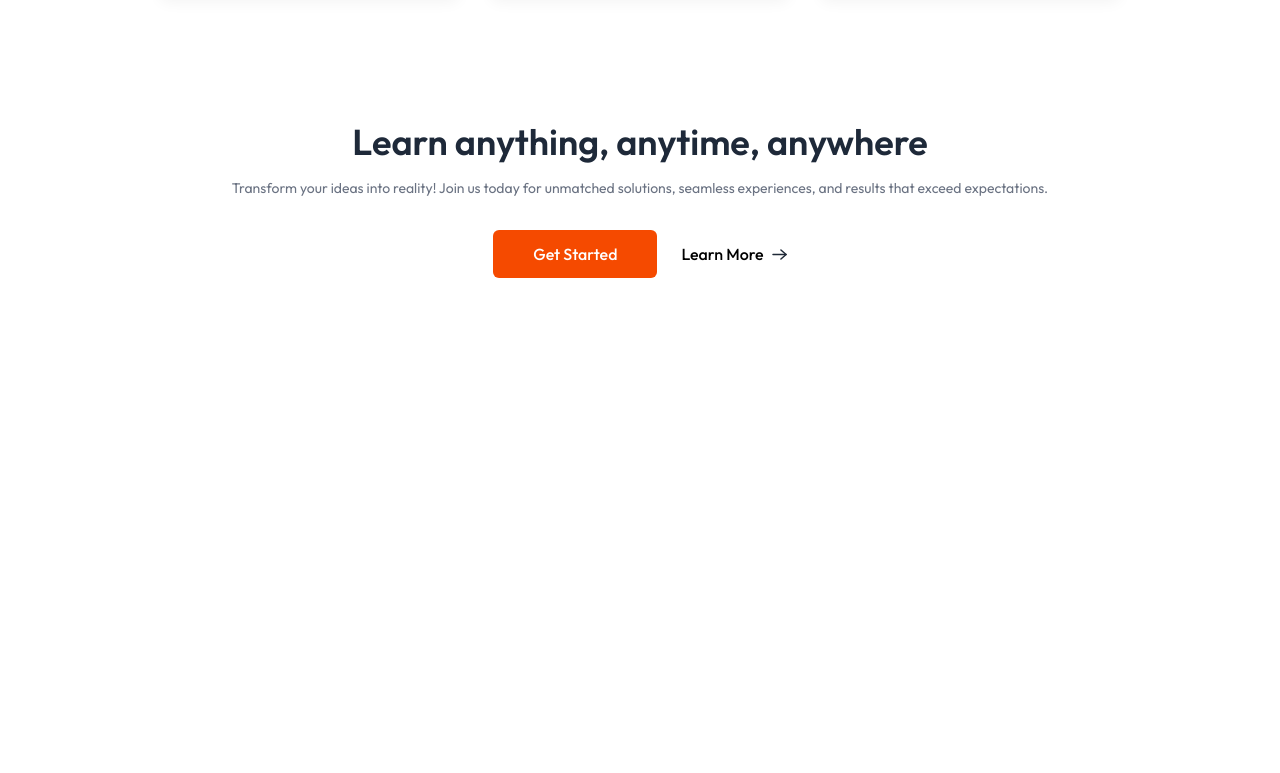
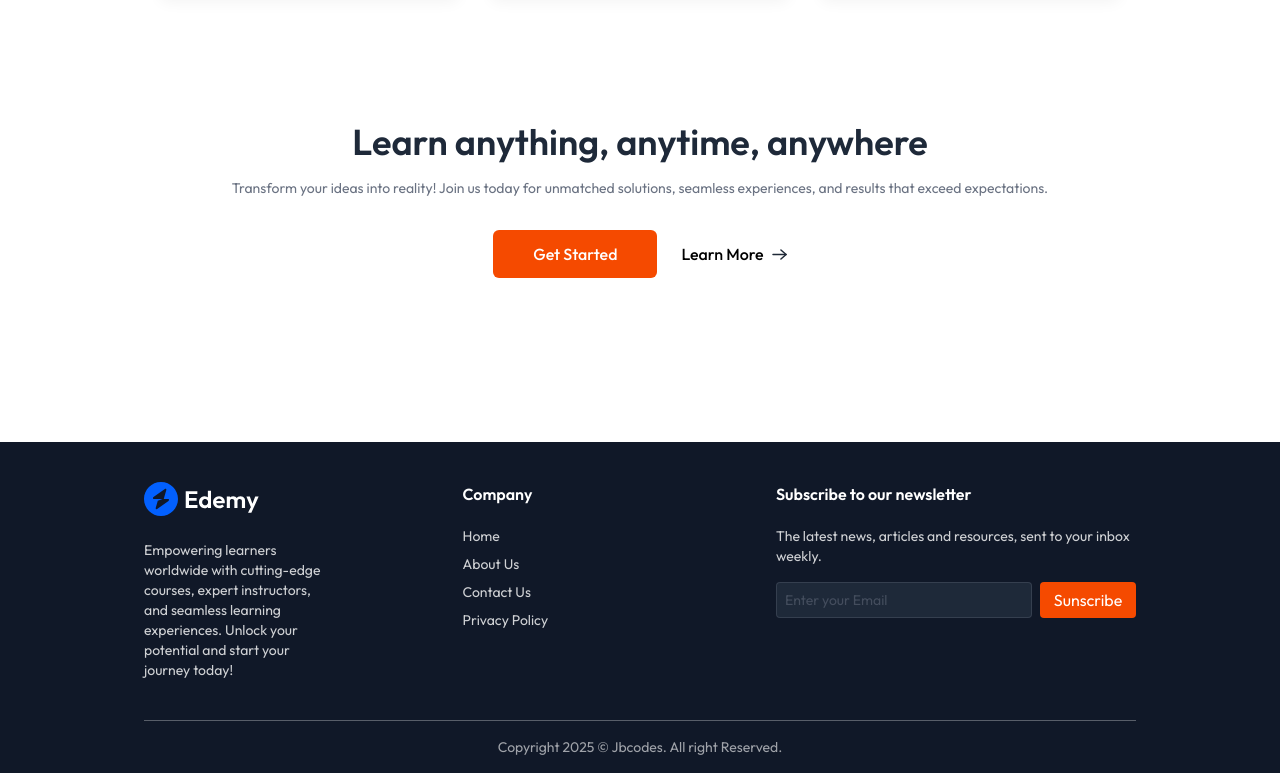
Before and after one commit to JUDHI3134/lms, a React (Vite) app in the folder client/: page / in a window 1280 px wide. Shown: the part 1988-2761 px from the top of the page. Before the commit the page ends 2362 px from the top, so only its background shows below. Built offline with nearby package versions, Linux system fonts and the light colour scheme; no server answers.

Commit message:
create footer and complete home page

```diff
--- a/client/src/components/student/Footer.jsx
+++ b/client/src/components/student/Footer.jsx
@@ -1,10 +1,36 @@
 import React from 'react'
+import { assets } from '../../assets/assets'
 
 const Footer = () => {
   return (
-    <div>
-      footer
-    </div>
+    <footer className='md:px-36 bg-gray-900 text-left w-full mt-10'>
+      <div className='flex flex-col md:flex-row items-start px-8 md:px-0 justify-center gap-10 md:gap-32 py-10 border-b border-white/30'>
+        <div>
+          <img src={assets.logo_dark} alt="logo" />
+          <p className='mt-6 text-center md:text-left text-sm text-white/80'>Empowering learners worldwide with cutting-edge courses, expert instructors, and seamless learning experiences. Unlock your potential and start your journey today!</p>
+        </div>
+
+        <div className='flex flex-col items-center md:items-start w-full'>
+          <h2 className='font-semibold text-white mb-5'>Company</h2>
+          <ul className='flex md:flex-col w-full justify-between text-sm text-white/80 md:space-y-2'>
+            <li><a href="#">Home</a></li>
+            <li><a href="#">About Us</a></li>
+            <li><a href="#">Contact Us</a></li>
+            <li><a href="#">Privacy Policy</a></li>
+          </ul>
+        </div>
+
+        <div className='hidden md:flex flex-col items-start w-full'>
+          <h2 className='font-semibold text-white mb-5'>Subscribe to our newsletter</h2>
+          <p className='text-sm text-white/80'>The latest news, articles and resources, sent to your inbox weekly.</p>
+          <div className='flex items-center gap-2 pt-4'>
+            <input type="text" placeholder='Enter your Email' className='border border-gray-500/30 bg-gray-800 text-gray-500 placeholder:gray-500 outline-none w-64 h-9 rounded px-2 text-sm' />
+            <button className='bg-orange-600 w-24 h-9 text-white rounded'>Sunscribe</button>
+          </div>
+        </div>
+      </div>
+      <p className='py-4 text-center text-xs md:text-sm text-white/60'>Copyright 2025 © Jbcodes. All right Reserved.</p>
+    </footer>
   )
 }
 
--- a/client/src/pages/student/Home.jsx
+++ b/client/src/pages/student/Home.jsx
@@ -4,6 +4,7 @@
 import CoursesSection from '../../components/student/CoursesSection'
 import TestimonialsSection from '../../components/student/TestimonialsSection'
 import CallToAction from '../../components/student/CallToAction'
+import Footer from '../../components/student/Footer'
 
 const Home = () => {
   return (
@@ -13,6 +14,7 @@
       <CoursesSection />
       <TestimonialsSection />
       <CallToAction />
+      <Footer />
     </div>
   )
 }
```
